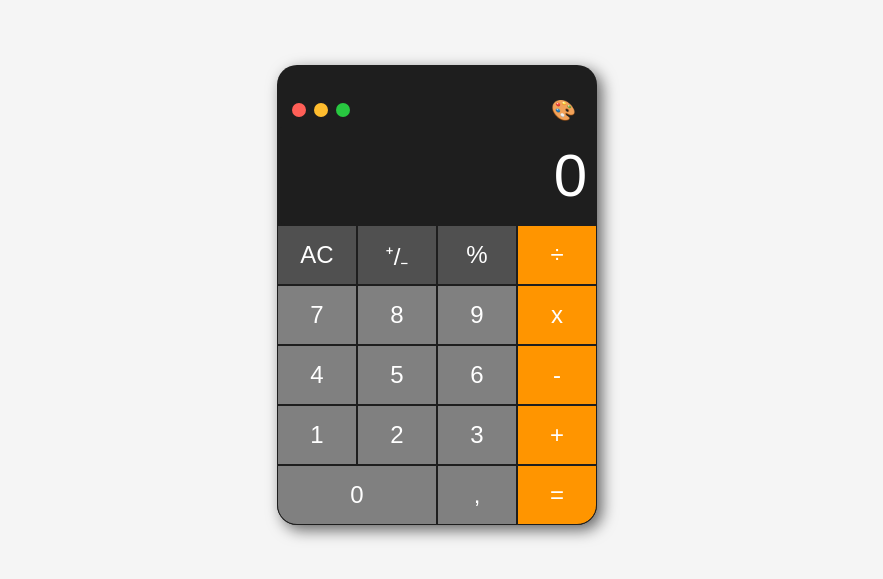
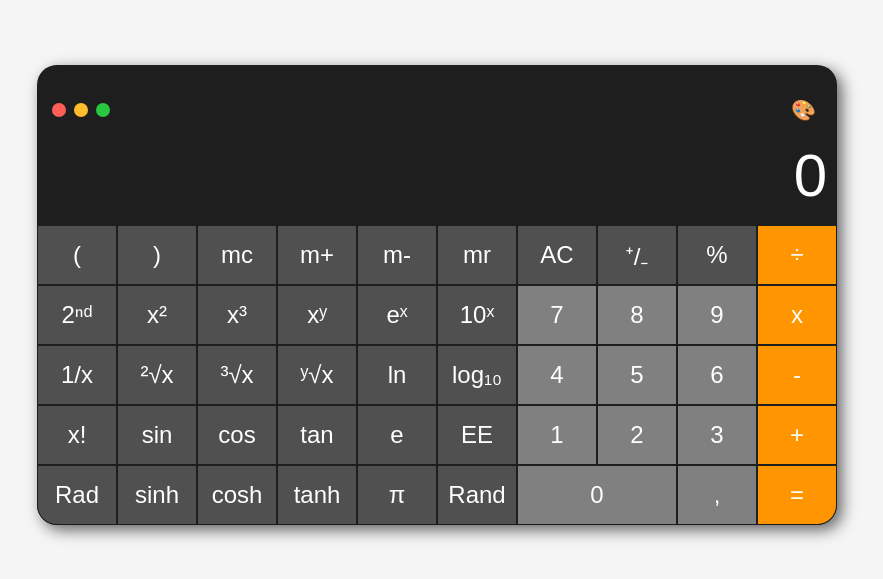
Before and after one commit to elenaKrayeva/calculator, a website built with webpack: page public/index.html in a window 1280 px wide. Shown: the part 105-684 px from the top of the page, without its empty margins (203-1086 px from the left). Built offline with nearby package versions, Linux system fonts and the light colour scheme.

Commit message:
feat(ui): add additional buttons

```diff
--- a/src/assets/styles.css
+++ b/src/assets/styles.css
@@ -26,7 +26,7 @@ body {
   border-radius: 20px;
   box-shadow: 5px 5px 15px rgba(0, 0, 0, 0.6);
   display: grid;
-  grid-template-columns: repeat(4, 80px);
+  grid-template-columns: repeat(10, 80px);
   position: relative;
 }
 
@@ -54,7 +54,7 @@ body {
 }
 
 .display {
-  grid-column: span 4;
+  grid-column: span 10;
   height: 80px;
   font-size: 60px;
   text-align: right;
@@ -91,6 +91,9 @@ button.operator {
 
 button.zero {
   grid-column: span 2;
+}
+
+button.rad {
   border-bottom-left-radius: 20px;
 }
 
--- a/src/components/Buttons.js
+++ b/src/components/Buttons.js
@@ -2,11 +2,11 @@ import { handleInput } from './Handlers.js';
 
 export function createButtons(container, display) {
   const buttons = [
-    ['AC', '⁺/₋', '%', '÷'],
-    ['7', '8', '9', 'х'],
-    ['4', '5', '6', '-'],
-    ['1', '2', '3', '+'],
-    ['0', ',', '='],
+    ['(', ')', 'mc', 'm+', 'm-', 'mr', 'AC', '⁺/₋', '%', '÷'],
+    ['2ⁿᵈ', 'x²', 'x³', 'xʸ', 'eˣ', '10ˣ', '7', '8', '9', 'х'],
+    ['1/x', '²√x', '³√x', 'ʸ√x', 'ln', 'log₁₀', '4', '5', '6', '-'],
+    ['x!', 'sin', 'cos', 'tan', 'e', 'EE', '1', '2', '3', '+'],
+    ['Rad', 'sinh', 'cosh', 'tanh', 'π', 'Rand', '0', ',', '='],
   ];
 
   let operand1 = null;
@@ -27,7 +27,43 @@ export function createButtons(container, display) {
 }
 
 function applyButtonClass(btn, text) {
-  if (['AC', '⁺/₋', '%'].includes(text)) {
+  if (
+    [
+      '(',
+      ')',
+      'mc',
+      'm+',
+      'm-',
+      'mr',
+      'AC',
+      '⁺/₋',
+      '%',
+      '2ⁿᵈ',
+      'x²',
+      'x³',
+      'xʸ',
+      'eˣ',
+      '10ˣ',
+      '1/x',
+      '²√x',
+      '³√x',
+      'ʸ√x',
+      'ln',
+      'log₁₀',
+      'x!',
+      'sin',
+      'cos',
+      'tan',
+      'e',
+      'EE',
+      'Rad',
+      'sinh',
+      'cosh',
+      'tanh',
+      'π',
+      'Rand',
+    ].includes(text)
+  ) {
     btn.classList.add('function');
   } else if (['÷', 'х', '-', '+', '='].includes(text)) {
     btn.classList.add('operator');
@@ -35,4 +71,7 @@ function applyButtonClass(btn, text) {
   if (text === '0') {
     btn.classList.add('zero');
   }
+  if (text === 'Rad') {
+    btn.classList.add('rad');
+  }
 }
```
Also changed, not shown: README.md.
